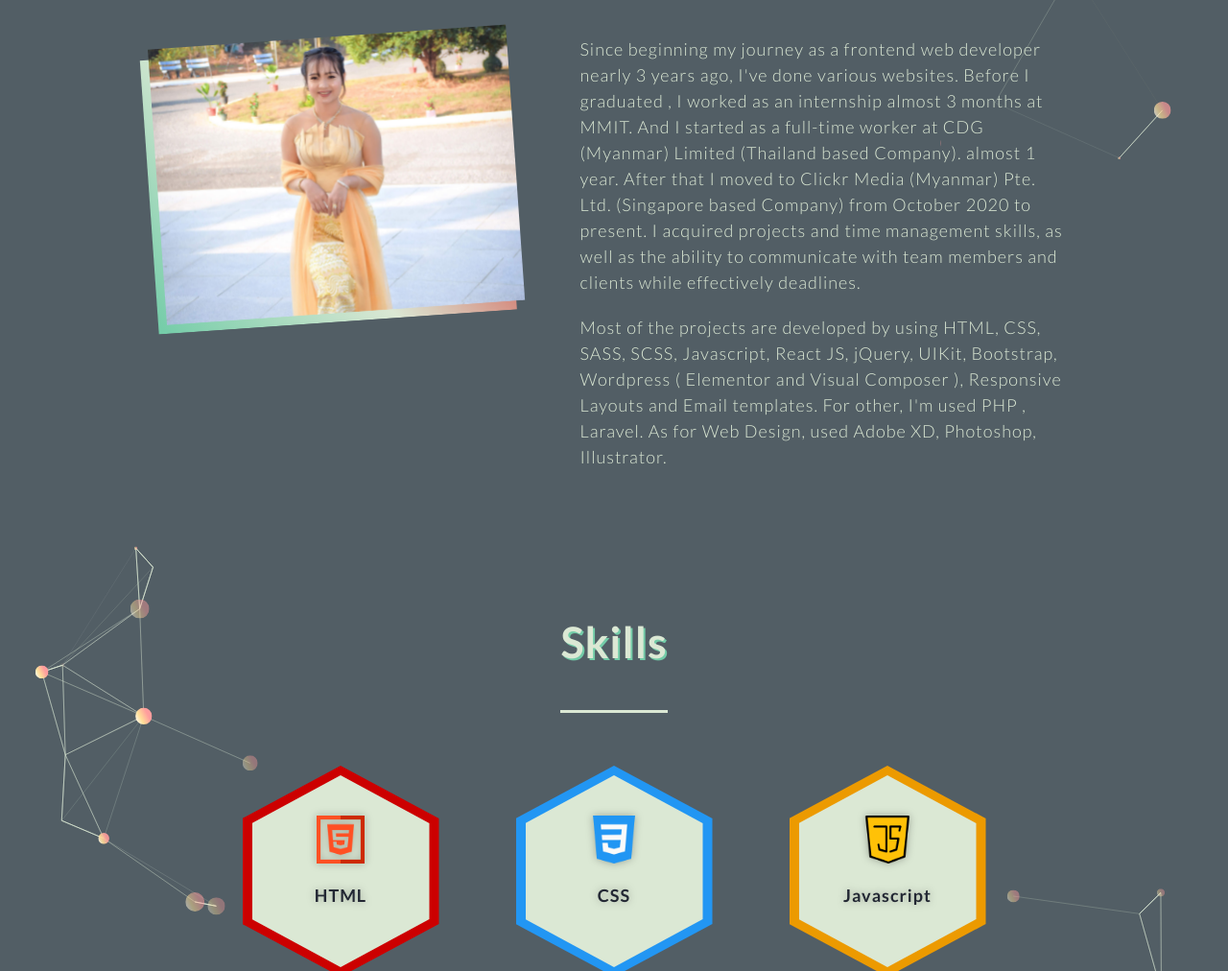
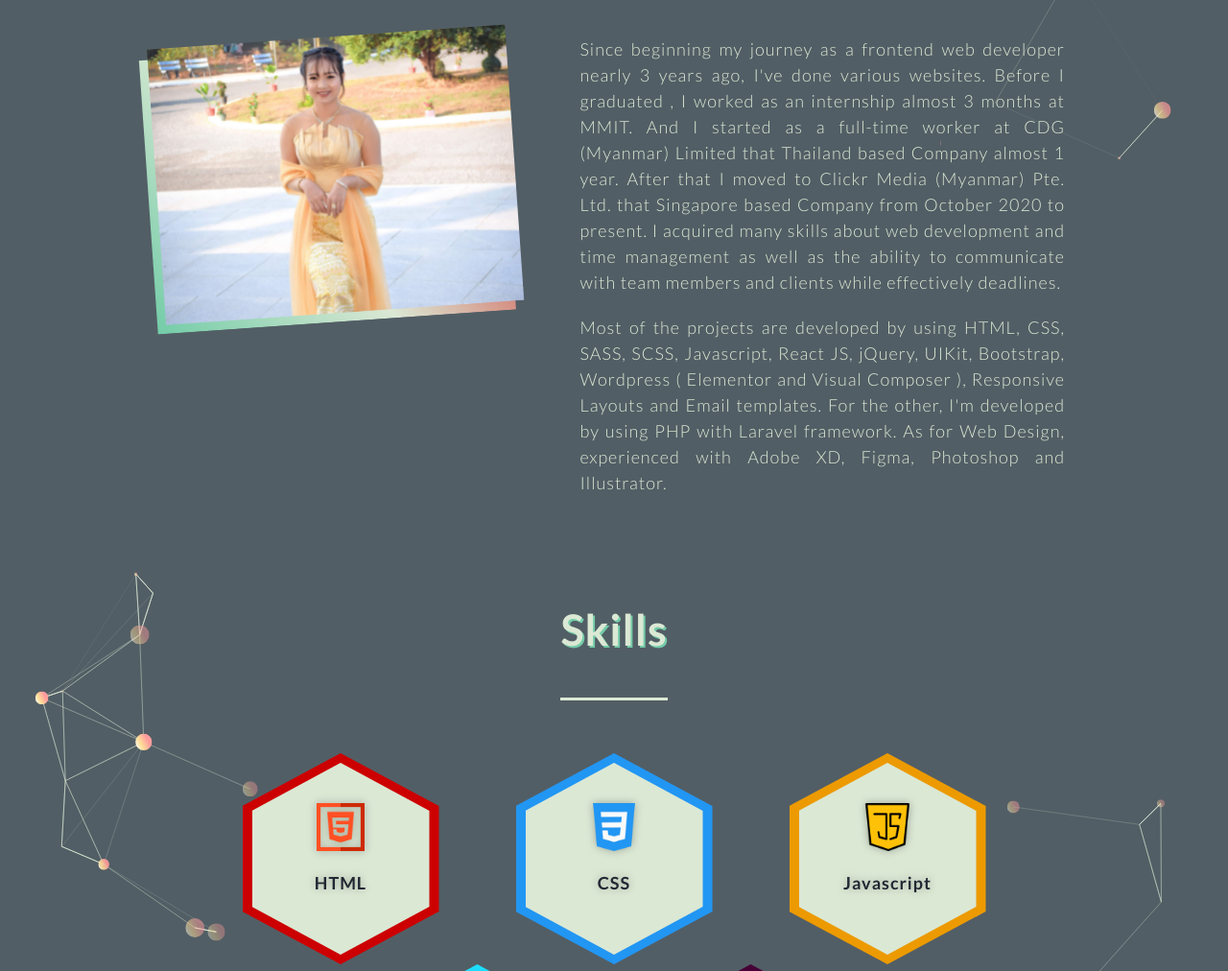
Before and after one commit to myazarcho/Portfilio, a website: page index.html in a window 1280 px wide. Shown: the part 581-1593 px from the top of the page at 96% size. Drawn offline with Linux system fonts and the light colour scheme; files whose address does not match are found by name.

Commit message:
updated styling

```diff
--- a/index.html
+++ b/index.html
@@ -111,9 +111,9 @@
                             Since beginning my journey as a frontend web developer  nearly 3 years ago,
                             I've done various websites. Before I graduated ,
                             I worked as an internship almost 3 months at MMIT.
-                            And I started as a full-time worker at CDG (Myanmar) Limited (Thailand based Company).
-                            almost 1 year. After that I moved to Clickr Media (Myanmar) Pte. Ltd. (Singapore based Company) from October 2020 to present.
-                            I acquired projects and time management skills, as well as the
+                            And I started as a full-time worker at CDG (Myanmar) Limited that Thailand based Company
+                            almost 1 year. After that I moved to Clickr Media (Myanmar) Pte. Ltd. that Singapore based Company from October 2020 to present.
+                            I acquired many skills about web development and time management  as well as the
                             ability to communicate with team members and clients while effectively
                             deadlines.
 
@@ -122,8 +122,8 @@
                             Most of the projects are developed by using HTML, CSS, SASS, SCSS, Javascript, React JS,
                             jQuery, UIKit, Bootstrap,
                             Wordpress ( Elementor and Visual Composer ), Responsive Layouts and Email templates.
-                            For other, I'm used PHP , Laravel.
-                            As for Web Design, used Adobe XD, Photoshop, Illustrator.
+                            For the other, I'm developed by using PHP with Laravel framework.
+                            As for Web Design, experienced with Adobe XD, Figma, Photoshop and Illustrator.
 
                         </p>
                     </div>
--- a/js/common.js
+++ b/js/common.js
@@ -36,7 +36,7 @@ $(document).ready(function(){
             const hash = this.hash;
             $("html, body").animate(
               {
-                scrollTop: $(hash).offset().top - 80 // - 100 if you wish
+                scrollTop: $(hash).offset().top - 0 // - 100 if you wish
               },
               800
             );
--- a/sass/_home.sass
+++ b/sass/_home.sass
@@ -32,6 +32,7 @@ h2.sub-title
         left: 0
 .education
     padding-bottom: 100px
+    padding-top: 80px
     +medium-screen
         padding-bottom: 0
 .about, .education
@@ -53,6 +54,7 @@ h2.sub-title
         //     border-left: groove
         .description
             width: calc( 100% - 400px )
+            text-align: justify
             +medium-screen
                 width: auto
 
@@ -119,7 +121,8 @@ h2.sub-title
                     transform: rotateY(180deg)
 
 .skills
-    padding-top: 20px
+    padding-top: 40px!important
+    padding-bottom: 0!important
     .skill-list
         display: flex
         align-items: center
@@ -172,11 +175,11 @@ h2.sub-title
 
 
             &:hover
-                padding: 15px
+                padding: 5px
                 transition: all .6s ease-out
                 clip-path: polygon(0% 25%, 50% 0%, 100% 25%, 100% 75%, 50% 100%, 0% 75%)
-                width: 185px
-                height: 200px
+                // width: 185px
+                // height: 200px
                 .inner-hexagon
                     .inner-box-shadow
                         .content-hexagon
```
Also changed, not shown: package.json (+11 -14 lines), style.css, 2 other files.
